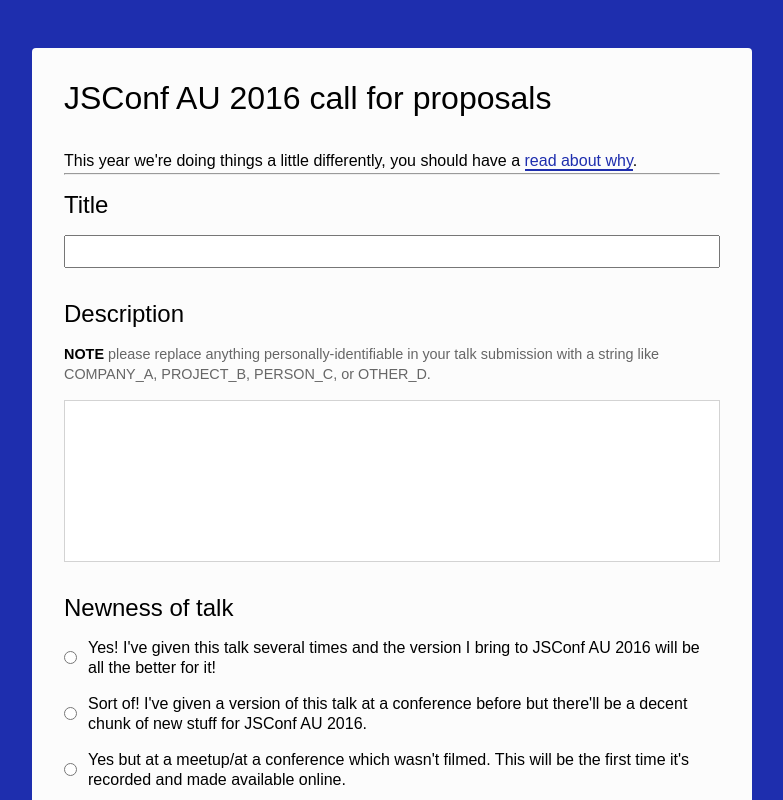
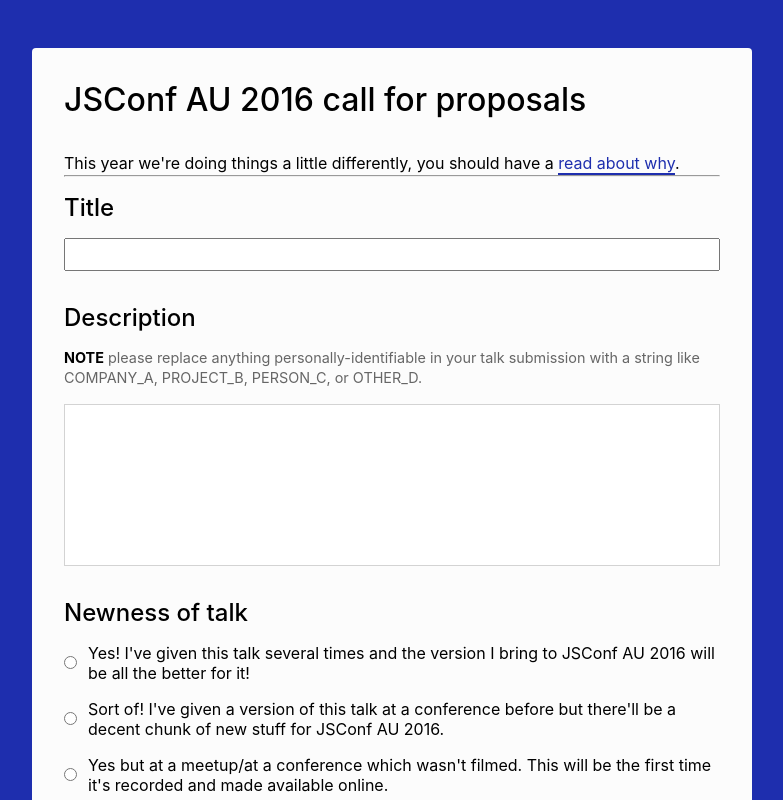
Before and after one commit to robrkerr/smart-proposals, a React app: page / in a window 1280 px wide. Shown: the top 800 px of the page, without its empty margins (248-1031 px from the left). Built offline with nearby package versions, Linux system fonts and the light colour scheme.

Commit message:
changes up fonts

```diff
--- a/src/style/global.css
+++ b/src/style/global.css
@@ -9,7 +9,7 @@
 }
 
 body {
-  font-family: Avenir Next, sans-serif;
+  font-family: -apple-system, BlinkMacSystemFont, Helvetica, Arial, sans-serif;
 }
 
 main {
```
